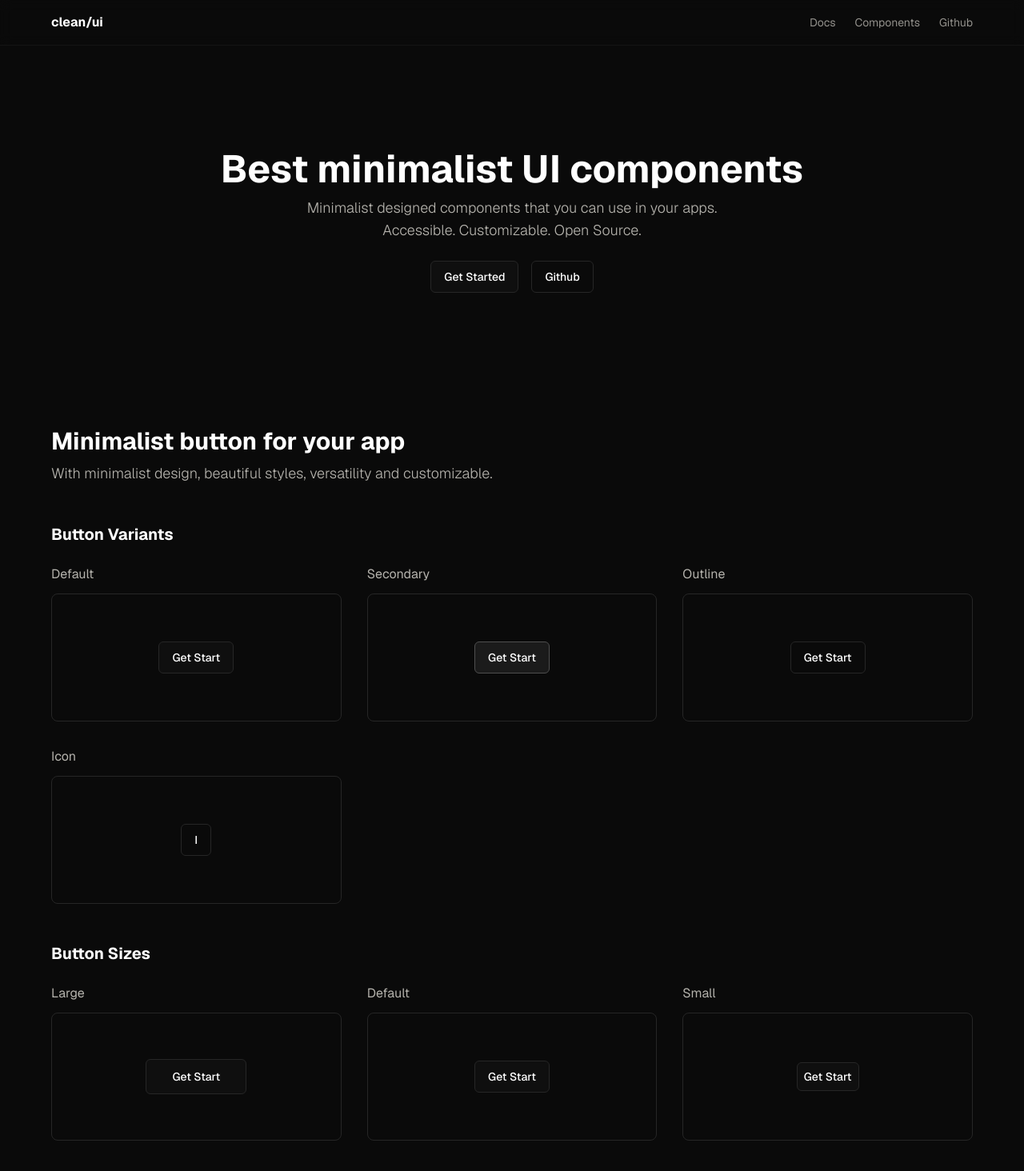
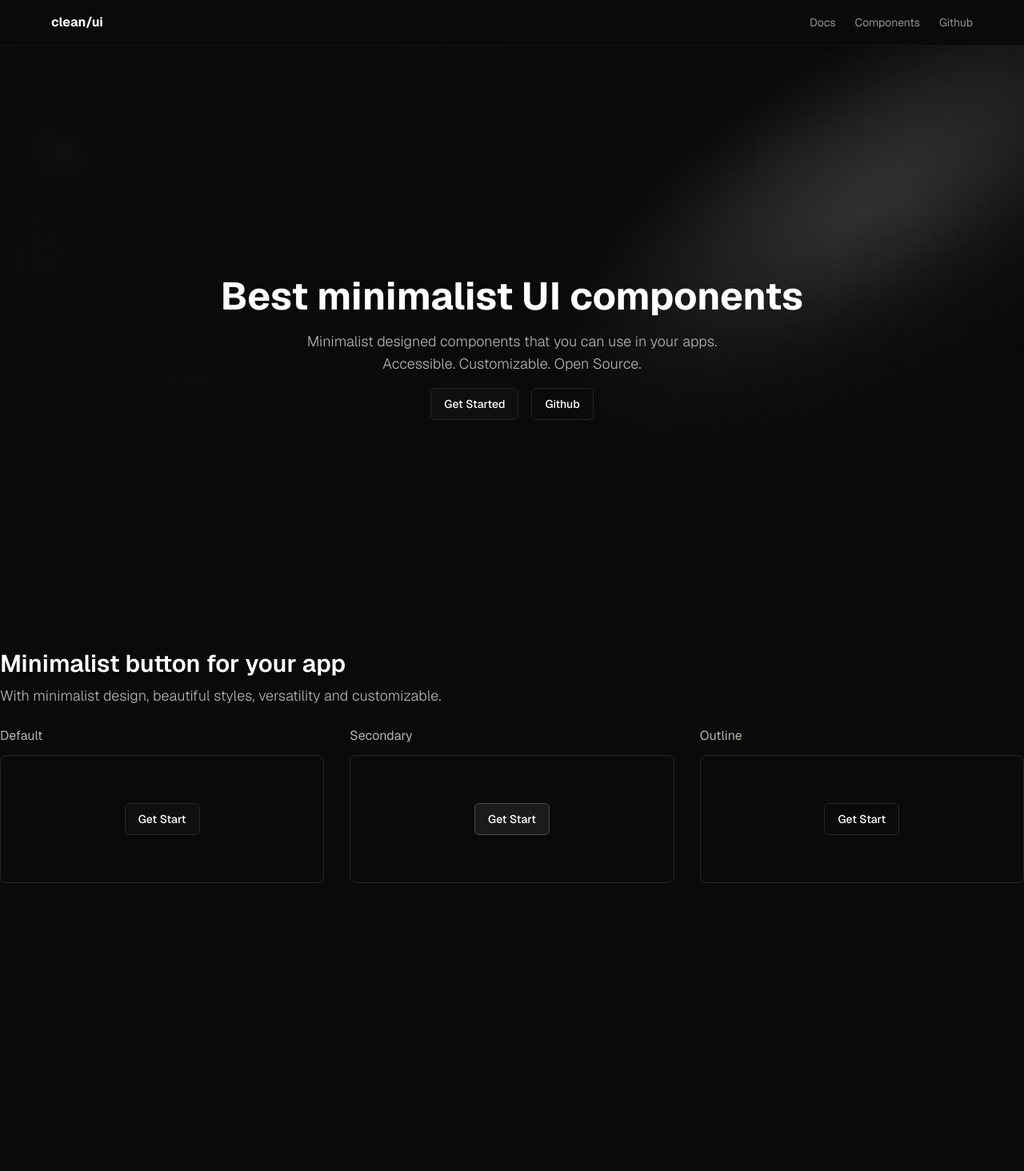
Before and after one commit to thiagomarim/core-ui, a Next.js app: page / in a window 1280 px wide. Shown: the top 1464 px of the page at 80% size. After the commit the page ends 1104 px from the top, so only its background shows below. Built offline with nearby package versions, Linux system fonts and the light colour scheme.

Commit message:
refactor: new background image to hero section

```diff
--- a/src/app/page.tsx
+++ b/src/app/page.tsx
@@ -3,7 +3,7 @@ import HeroSection from "@/components/hero-section";
 
 export default function Home() {
   return (
-    <main className="container">
+    <main>
       <HeroSection />
       <ButtonSection />
     </main>
--- a/src/components/button-section/index.tsx
+++ b/src/components/button-section/index.tsx
@@ -5,14 +5,12 @@ import CardIntro from "../card-intro";
 export default function ButtonSection() {
   return (
     <section className="flex flex-col">
-      <h1 className="text-2xl font-bold md:text-3xl text-primary">
+      <h1 className="text-2xl font-semibold md:text-3xl text-primary">
         Minimalist button for your app
       </h1>
       <p className="mt-2 text-lg font-light text-secondary">
         With minimalist design, beautiful styles, versatility and customizable.
       </p>
-      <div className="mt-12">
-        <span className="text-primary font-bold text-xl ">Button Variants</span>
       <div className="grid grid-cols-3 gap-8 mt-6">
         <CardIntro name="Default">
           <Button>Get Start</Button>
@@ -23,24 +21,6 @@ export default function ButtonSection() {
         <CardIntro name="Outline">
           <Button variant={"outline"}>Get Start</Button>
         </CardIntro>
-          <CardIntro name="Icon">
-            <Button variant={"icon"}>I</Button>
-          </CardIntro>
-        </div>
-      </div>
-      <div className="my-12">
-        <span className="text-primary font-bold text-xl ">Button Sizes</span>
-        <div className="grid grid-cols-3 gap-8 mt-6">
-          <CardIntro name="Large">
-            <Button size={"lg"}>Get Start</Button>
-          </CardIntro>
-          <CardIntro name="Default">
-            <Button size={"default"}>Get Start</Button>
-          </CardIntro>
-          <CardIntro name="Small">
-            <Button size={"sm"}>Get Start</Button>
-          </CardIntro>
-        </div>
       </div>
     </section>
   );
--- a/src/components/hero-section/index.tsx
+++ b/src/components/hero-section/index.tsx
@@ -3,7 +3,8 @@ import { Button } from "../ui/button";
 
 export default function HeroSection() {
   return (
-    <section className="mx-auto flex max-w-[980px] flex-col items-center gap-2 py-8 md:py-12 md:pb-8 lg:py-32">
+    <section className="w-full h-[755px] bg-hero-image bg-cover bg-center bg-no-repeat flex flex-col justify-center">
+      <div className="container flex flex-col items-center gap-4">
         <h1 className="text-center text-3xl font-bold leading-tight md:text-5xl lg:leading-[1.1] text-primary">
           Best minimalist UI components
         </h1>
@@ -11,7 +12,7 @@ export default function HeroSection() {
           Minimalist designed components that you can use in your apps.
           Accessible. Customizable. Open Source.
         </p>
-      <div className="flex w-full items-center justify-center space-x-4 py-4 md:pb-10">
+        <div className="flex w-full items-center justify-center space-x-4">
           <Button>
             <Link href="/docs">Get Started</Link>
           </Button>
@@ -21,6 +22,7 @@ export default function HeroSection() {
             </a>
           </Button>
         </div>
+      </div>
     </section>
   );
 }
--- a/tailwind.config.ts
+++ b/tailwind.config.ts
@@ -15,6 +15,9 @@ const config: Config = {
         background_button: "#0F0F0F",
         border_button: "#262626",
       },
+      backgroundImage: {
+        "hero-image": "url('/hero.png')",
+      },
     },
   },
   plugins: [],
```
Also changed, not shown: public/hero.png (added). Lines whose indentation alone changed are shown as unchanged.
